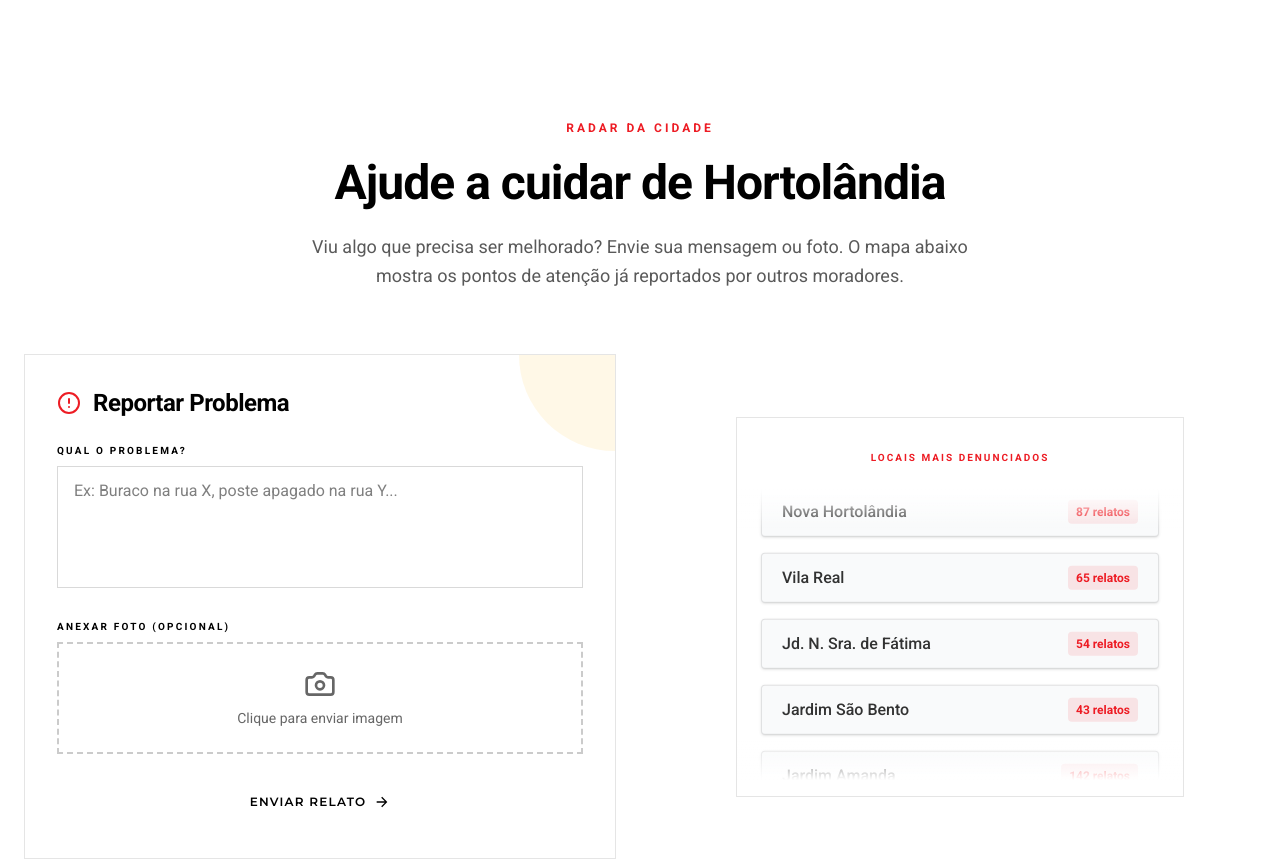
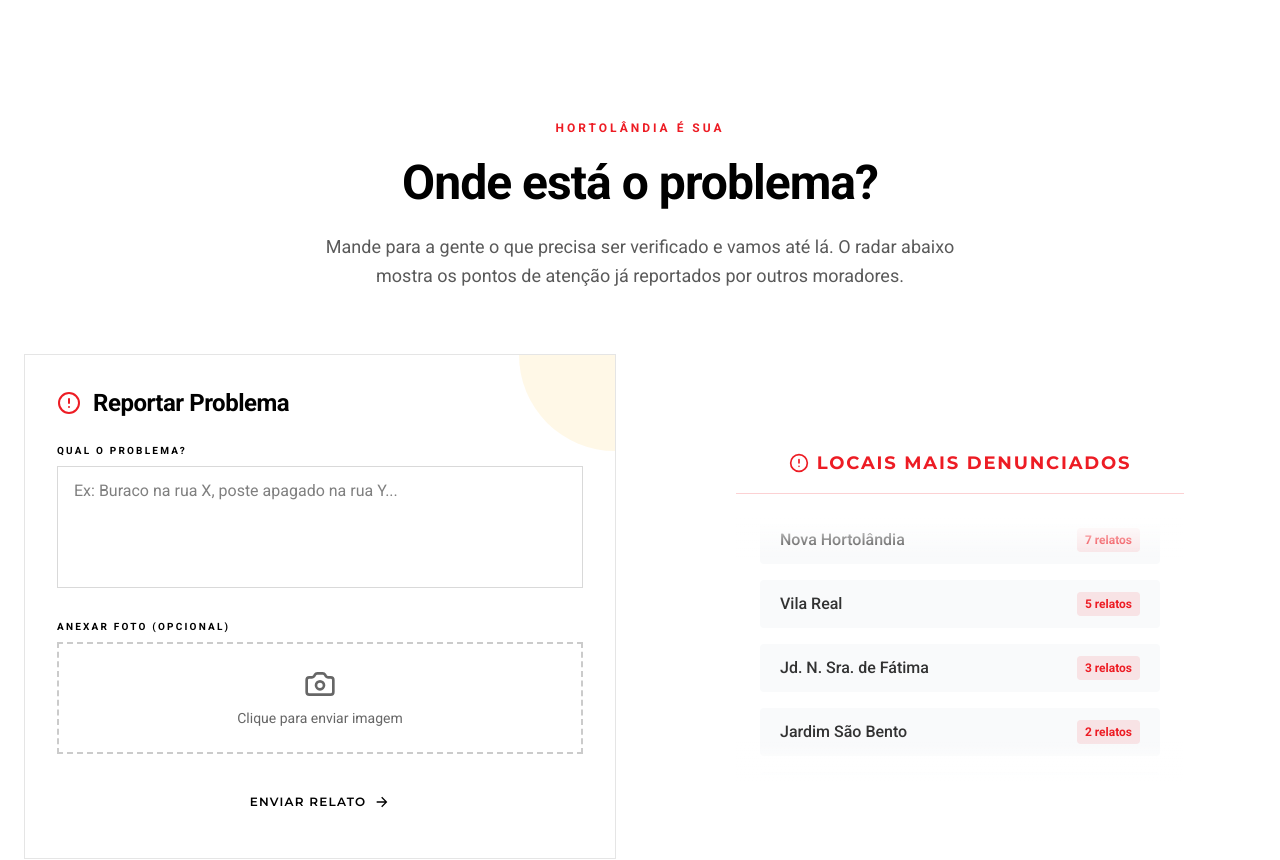
Before and after one commit to Edu1588/Paschoal-Hortolandia, a React (Vite) app: page / in a window 1280 px wide. Shown: the part 2320-3180 px from the top of the page. Built offline with nearby package versions, Linux system fonts and the light colour scheme; a web font is replaced by a local one.

Commit message:
feat(CityRadar): update radar UI and sample data
Refreshed the CityRadar section text to improve engagement and updated placeholder neighborhood report counts to reflect current metrics.

```diff
--- a/src/components/CityRadar.tsx
+++ b/src/components/CityRadar.tsx
@@ -3,12 +3,12 @@ import { Camera, MapPin, Send, AlertCircle } from 'lucide-react';
 import { AnimatedButton } from './AnimatedButton';
 
 const bairros = [
-  { name: "Jardim Amanda", count: 142 },
-  { name: "Jardim Rosolém", count: 98 },
-  { name: "Nova Hortolândia", count: 87 },
-  { name: "Vila Real", count: 65 },
-  { name: "Jd. N. Sra. de Fátima", count: 54 },
-  { name: "Jardim São Bento", count: 43 },
+  { name: "Jardim Amanda", count: 11 },
+  { name: "Jardim Rosolém", count: 8 },
+  { name: "Nova Hortolândia", count: 7 },
+  { name: "Vila Real", count: 5 },
+  { name: "Jd. N. Sra. de Fátima", count: 3 },
+  { name: "Jardim São Bento", count: 2 },
 ];
 
 export default function CityRadar() {
@@ -29,13 +29,13 @@ export default function CityRadar() {
       <div className="max-w-7xl mx-auto">
         <div className="mb-16 text-center">
           <span className="text-xs font-semibold uppercase tracking-[0.25em] text-[var(--color-mdb-red-light)]">
-            Radar da Cidade
+            Hortolândia é sua
           </span>
           <h2 className="mt-5 font-display font-semibold text-4xl md:text-5xl leading-[1.02] text-deep-green text-balance">
-            Ajude a cuidar de Hortolândia
+            Onde está o problema?
           </h2>
           <p className="mt-6 text-lg text-ink/65 leading-relaxed max-w-2xl mx-auto">
-            Viu algo que precisa ser melhorado? Envie sua mensagem ou foto. O mapa abaixo mostra os pontos de atenção já reportados por outros moradores.
+            Mande para a gente o que precisa ser verificado e vamos até lá. O radar abaixo mostra os pontos de atenção já reportados por outros moradores.
           </p>
         </div>
 
@@ -92,9 +92,12 @@ export default function CityRadar() {
           </div>
 
           {/* Ranking Side */}
-          <div className="bg-white border border-ink/10 relative overflow-hidden flex flex-col pt-8 pb-4 h-[380px] max-w-md mx-auto w-full">
-            <div className="text-center mb-6 relative z-20 shrink-0">
-              <h4 className="text-[10px] font-semibold uppercase tracking-[0.2em] text-[var(--color-mdb-red-light)]">Locais Mais Denunciados</h4>
+          <div className="bg-white relative overflow-hidden flex flex-col pt-8 pb-4 h-[380px] max-w-md mx-auto w-full">
+            <div className="text-center mb-6 relative z-20 shrink-0 border-b border-[var(--color-mdb-red-light)]/20 pb-4">
+              <h4 className="text-base md:text-lg font-bold font-highlight uppercase tracking-widest text-[var(--color-mdb-red-light)] flex items-center justify-center gap-2">
+                <AlertCircle className="w-5 h-5" />
+                Locais Mais Denunciados
+              </h4>
             </div>
 
             <div className="relative flex-1 overflow-hidden w-full px-6">
@@ -106,7 +109,7 @@ export default function CityRadar() {
                 {[...Array(2)].map((_, i) => (
                   <div key={i} className="flex flex-col items-center space-y-4 w-full">
                     {bairros.map((bairro, j) => (
-                      <div key={j} className="flex items-center justify-between text-sm md:text-base font-medium text-ink/80 bg-gray-50 py-3 px-5 rounded border border-ink/10 w-full shadow-sm">
+                      <div key={j} className="flex items-center justify-between text-sm md:text-base font-medium text-ink/80 bg-gray-50 py-3 px-5 rounded w-full">
                         <span>{bairro.name}</span>
                         <span className="text-xs font-bold bg-[var(--color-mdb-red-light)]/10 text-[var(--color-mdb-red-light)] px-2 py-1 rounded">
                           {bairro.count} relatos
```
